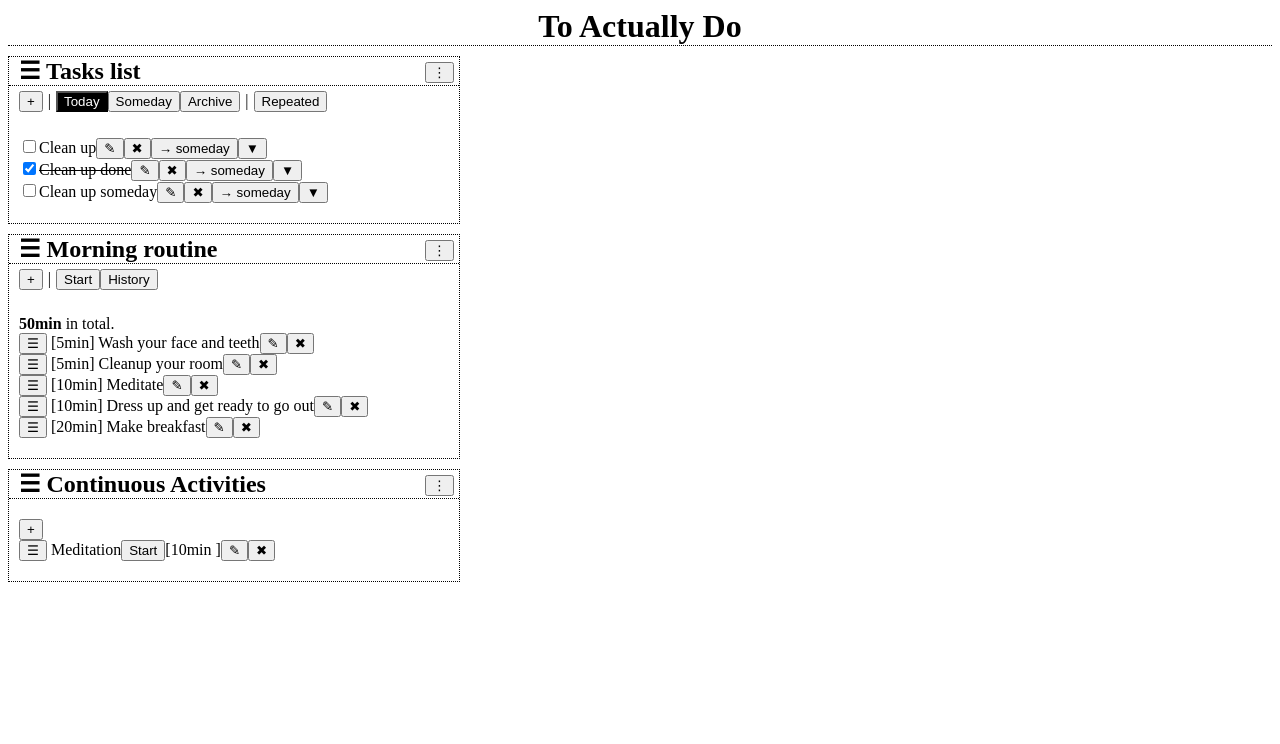
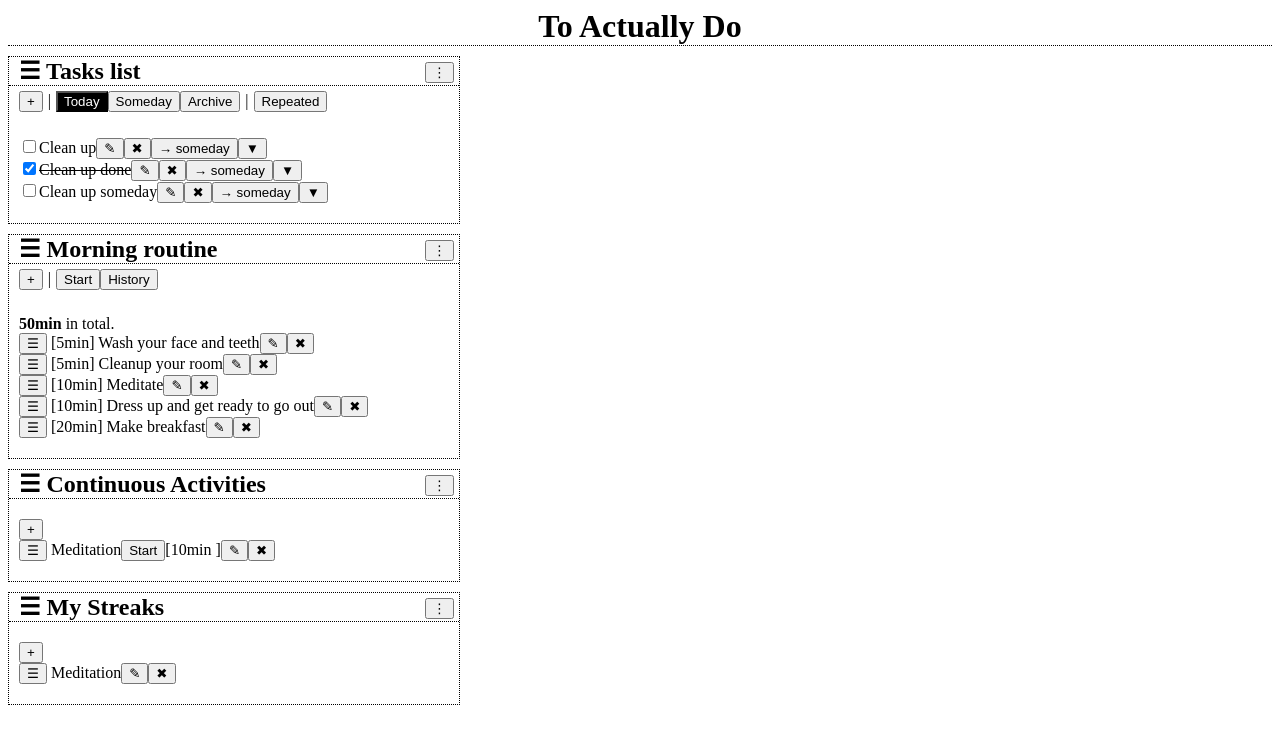
Before and after one commit to ivo-/tad, a React (Create React App) app: page / in a window 1280 px wide. Shown: the top 744 px of the page. Built offline with nearby package versions, Linux system fonts and the light colour scheme.

Commit message:
Add Streaks app initial

```diff
--- a/src/actions.js
+++ b/src/actions.js
@@ -134,3 +134,45 @@ export function addTimerHistory(appId, timerId, { start, end }) {
     end,
   };
 }
+
+
+// =============================================================================
+// Streaks
+
+export const STREAKS_ADD_STREAK = 'STREAKS_ADD_STREAK';
+export function addStreak(appId, title) {
+  return {
+    type: STREAKS_ADD_STREAK,
+    appId,
+    title,
+  };
+}
+
+export const STREAKS_DELETE_STREAK = 'STREAKS_DELETE_STREAK';
+export function deleteStreak(appId, streakId) {
+  return {
+    type: STREAKS_DELETE_STREAK,
+    appId,
+    streakId,
+  };
+}
+
+export const STREAKS_UPDATE_STREAK = 'STREAKS_UPDATE_STREAK';
+export function updateStreak(appId, streakId, title) {
+  return {
+    type: STREAKS_UPDATE_STREAK,
+    appId,
+    streakId,
+    title,
+  };
+}
+
+export const STREAKS_ADD_STREAK_HISTORY = 'STREAKS_ADD_STREAK_HISTORY';
+export function addStreakHistory(appId, streakId, date) {
+  return {
+    type: STREAKS_ADD_STREAK_HISTORY,
+    appId,
+    streakId,
+    date,
+  };
+}
--- a/src/components/App.js
+++ b/src/components/App.js
@@ -7,18 +7,22 @@ import {
   TODO_APP,
   TIMERS_APP,
   ROUTINE_APP,
+  STREAKS_APP,
 } from '../constants';
+
+import Header from './Header';
+import Detached from './Detached';
 
 import TodoContainer from './Todo/TodoContainer';
 import TimersContainer from './Timers/TimersContainer';
 import RoutineContainer from './Routine/RoutineContainer';
-import Header from './Header';
-import Detached from './Detached';
+import StreaksContainer from './Streaks/StreaksContainer';
 
 const appTypeToComponent = {
   [TODO_APP]: TodoContainer,
   [TIMERS_APP]: TimersContainer,
   [ROUTINE_APP]: RoutineContainer,
+  [STREAKS_APP]: StreaksContainer,
 };
 
 class App extends Component {
--- /dev/null
+++ b/src/components/Streaks/Streaks.js
@@ -0,0 +1,171 @@
+import React from 'react';
+import PropTypes from 'prop-types';
+import classnames from 'classnames' ;
+
+import {
+  now,
+  getParentForm,
+  prettyPrintInMinutesAndSeconds,
+} from '../../util';
+
+
+class Streaks extends React.Component {
+  constructor(props) {
+    super(props);
+
+    this.handleEdit = this.handleEdit.bind(this);
+    this.handleToggleAdd = this.handleToggleAdd.bind(this);
+    this.handleFormSubmit = this.handleFormSubmit.bind(this);
+
+    this.handleAddStreak = this.handleAddStreak.bind(this);
+    this.handleDeleteStreak = this.handleDeleteStreak.bind(this);
+    this.handleUpdateStreak = this.handleUpdateStreak.bind(this);
+    this.handleAddStreakHistory = this.handleAddStreakHistory.bind(this);
+
+    this.state = {
+      editedItem: null,
+      addFormShown: false,
+    };
+  }
+
+  // ===========================================================================
+  // Handlers
+
+  handleEdit(id = null) {
+    this.setState({ editedItem: id });
+  }
+
+  handleToggleAdd() {
+    this.setState({ addFormShown: !this.state.addFormShown });
+  }
+
+  handleAddStreak(...args) {
+    this.props.onAddStreak(this.props.id, ...args);
+  }
+
+  handleDeleteStreak(...args) {
+    this.props.onDeleteStreak(this.props.id, ...args);
+  }
+
+  handleUpdateStreak(...args) {
+    this.props.onUpdateStreak(this.props.id, ...args);
+  }
+
+  handleAddStreakHistory(...args) {
+    this.props.onAddStreakHistory(this.props.id, ...args);
+  }
+
+  handleFormSubmit(e) {
+    const form = getParentForm(e.currentTarget);
+    if(!form) return;
+
+    const title = form.querySelector('[name=title]').value.trim();
+    if(title === '') return;
+
+    form.reset();
+    if(this.state.addFormShown) {
+      this.handleToggleAdd();
+      this.handleAddStreak(title);
+    } else if(this.state.editedItem) {
+      this.handleUpdateStreak(this.state.editedItem, title);
+      this.handleEdit(null);
+    }
+  }
+
+  // ===========================================================================
+  // Rendering
+
+  renderAddForm(){
+    let data;
+    let submitText;
+    let closeCallback;
+
+    if(this.state.addFormShown) {
+      data = {
+        title: '',
+      };
+      submitText = 'create';
+      closeCallback = this.handleToggleAdd;
+    } else if(this.state.editedItem) {
+      data = this.props.items.find(i => i.id === this.state.editedItem);
+      data = {
+        title: data.title,
+      }
+      submitText = 'update';
+      closeCallback = this.handleEdit.bind(this, null);
+    } else {
+      return null;
+    }
+
+    return (
+      <div className="App--form">
+        <div className="App--form--content">
+          <form action="#">
+            <input
+              type="text"
+              name="title"
+              defaultValue={data.title}
+              placeholder="Add task..."
+            />
+            <button
+              className="App--form--complete"
+              onClick={this.handleFormSubmit}
+            >{submitText}</button>
+            <button
+              className="App--form--close"
+              onClick={closeCallback}
+            >close</button>
+          </form>
+        </div>
+      </div>
+    );
+  }
+
+  render() {
+    const items = this.props.items.map(item => (
+      <div key={item.id} className="Streaks--list--item">
+        <button>☰</button> {item.title}
+        <button
+          onClick={this.handleEdit.bind(this, item.id)}
+        >✎</button>
+        <button
+          onClick={this.handleDeleteStreak.bind(this, item.id)}
+        >✖</button>
+      </div>
+    ));
+
+    return (
+      <section className="App Streaks">
+        {this.renderAddForm()}
+        <header>
+          <h1>
+             <span>&#9776;</span> {this.props.title}
+          </h1>
+          <button className="App--options">&#8942;</button>
+        </header>
+        <section className="App--content">
+          <button
+            onClick={this.handleToggleAdd}
+            className={classnames({ active: this.state.addFormShown })}
+          >+</button>
+          {items}
+        </section>
+      </section>
+    );
+  }
+}
+
+Streaks.propTypes = {
+  // Data
+  id: PropTypes.number.isRequired,
+  items: PropTypes.array.isRequired,
+  title: PropTypes.string.isRequired,
+
+  // Actions
+  onAddStreak: PropTypes.func.isRequired,
+  onDeleteStreak: PropTypes.func.isRequired,
+  onUpdateStreak: PropTypes.func.isRequired,
+  onAddStreakHistory: PropTypes.func.isRequired,
+};
+
+export default Streaks;
--- /dev/null
+++ b/src/components/Streaks/StreaksContainer.js
@@ -0,0 +1,18 @@
+import { connect } from 'react-redux'
+import Streaks from './Streaks';
+
+import {
+  addStreak,
+  deleteStreak,
+  updateStreak,
+  addStreakHistory,
+} from '../../actions'
+
+export default connect((state, { id }) => {
+  return state.apps.find(app => app.id === id);
+}, {
+  onAddStreak: addStreak,
+  onDeleteStreak: deleteStreak,
+  onUpdateStreak: updateStreak,
+  onAddStreakHistory: addStreakHistory,
+})(Streaks);
--- a/src/constants.js
+++ b/src/constants.js
@@ -1,9 +1,12 @@
+import { now } from './util';
+
 // =============================================================================
 // Applications
 
 export const TODO_APP = 'TODO_APP';
 export const TIMERS_APP = 'TIMERS_APP';
 export const ROUTINE_APP = 'ROUTINE_APP';
+export const STREAKS_APP = 'STREAKS_APP';
 
 // =============================================================================
 // Templates
@@ -77,7 +80,7 @@ export const defaultState = {
       id: 2,
       title: 'Clean up',
       description: '---',
-      date: new Date(),
+      date: now(),
       done: false,
       archived: false,
       today: true,
@@ -86,7 +89,7 @@ export const defaultState = {
       id: 3,
       title: 'Clean up done',
       description: '---|||',
-      date: new Date(),
+      date: now(),
       done: true,
       archived: false,
       today: true,
@@ -95,7 +98,7 @@ export const defaultState = {
       id: 4,
       title: 'Clean up someday',
       description: '---|||---',
-      date: new Date(),
+      date: now(),
       done: false,
       archived: false,
       today: true,
@@ -104,7 +107,7 @@ export const defaultState = {
       id: 5,
       title: 'Repeated daily',
       description: '---|||---',
-      date: new Date(),
+      date: now(),
       done: false,
       archived: false,
       today: true,
@@ -119,35 +122,35 @@ export const defaultState = {
       title: 'Wash your face and teeth',
       description: '---',
       duration: 1000 * 60 * 5,
-      date: new Date(),
+      date: now(),
     }, {
       id: 13,
       title: 'Cleanup your room',
       description: '---',
       duration: 1000 * 60 * 5,
-      date: new Date(),
+      date: now(),
     }, {
       id: 14,
       title: 'Meditate',
       description: '---',
       duration: 1000 * 60 * 10,
-      date: new Date(),
+      date: now(),
     }, {
       id: 15,
       title: 'Dress up and get ready to go out',
       description: '---',
       duration: 1000 * 60 * 10,
-      date: new Date(),
+      date: now(),
     }, {
       id: 16,
       title: 'Make breakfast',
       description: '---',
       duration: 1000 * 60 * 20,
-      date: new Date(),
+      date: now(),
     }],
     history: [{
-      start: (new Date()).getTime(),
-      end: (new Date()).getTime(),
+      start: now(),
+      end: now(),
     }],
   }, {
     id: 21,
@@ -156,11 +159,22 @@ export const defaultState = {
     items: [{
       id: 22,
       title: 'Meditation',
-      date: new Date(),
+      date: now(),
       history: [{
-        start: (new Date()).getTime() - 1000 * 60 * 10,
-        end: (new Date()).getTime(),
+        start: now() - 1000 * 60 * 10,
+        end: now(),
       }],
     }],
-  }],
+  }, {
+    id: 31,
+    app: STREAKS_APP,
+    title: 'My Streaks',
+    items: [{
+      id: 32,
+      title: 'Meditation',
+      date: now(),
+      history: [],
+    }],
+  }
+],
 }
--- a/src/reducers/apps/index.js
+++ b/src/reducers/apps/index.js
@@ -2,11 +2,13 @@ import {
   TODO_APP,
   TIMERS_APP,
   ROUTINE_APP,
+  STREAKS_APP,
 } from '../../constants';
 
 import todo from './todo';
 import timers from './timers';
 import routine from './routine';
+import streaks from './streaks';
 
 export default function apps(state = [], action) {
   return state.map(app => {
@@ -14,6 +16,7 @@ export default function apps(state = [], action) {
       case TODO_APP: return todo(app, action);
       case TIMERS_APP: return timers(app, action);
       case ROUTINE_APP: return routine(app, action);
+      case STREAKS_APP: return streaks(app, action);
       default: throw new Error(`Unknown app type: ${app.type}`);
     }
   });
--- /dev/null
+++ b/src/reducers/apps/streaks.js
@@ -0,0 +1,65 @@
+import {
+  STREAKS_ADD_STREAK,
+  STREAKS_DELETE_STREAK,
+  STREAKS_UPDATE_STREAK,
+  STREAKS_ADD_STREAK_HISTORY,
+} from '../../actions';
+
+import { getUID } from '../../util';
+
+export default function streaks(state, action) {
+  switch (action.type) {
+    case STREAKS_ADD_STREAK:
+      if(state.id !== action.appId) return state;
+
+      return {
+        ...state,
+        items: [
+          {
+            id: getUID(),
+            title: action.title,
+            date: new Date(),
+            history: [],
+          },
+          ...state.items,
+        ],
+      };
+
+    case STREAKS_DELETE_STREAK:
+      if(state.id !== action.appId) return state;
+
+      return {
+        ...state,
+        items: state.items.filter((item) => item.id !== action.streakId),
+      };
+
+    case STREAKS_UPDATE_STREAK:
+      if(state.id !== action.appId) return state;
+
+      return {
+        ...state,
+        items: state.items.map((item) => {
+          if(item.id !== action.streakId) return item;
+          return { ...item, title: action.title };
+        }),
+      };
+
+    case STREAKS_ADD_STREAK_HISTORY:
+      if(state.id !== action.appId) return state;
+
+      return {
+        ...state,
+        items: state.items.map((item) => {
+          if(item.id !== action.streakId) return item;
+          return {
+            ...item,
+            history: [
+              ...item.history, action.date
+            ].sort()
+          };
+        }),
+      };
+
+    default: return state;
+  }
+}
```
Also changed, not shown: src/components/Streak.js (deleted, +0 -12 lines).
